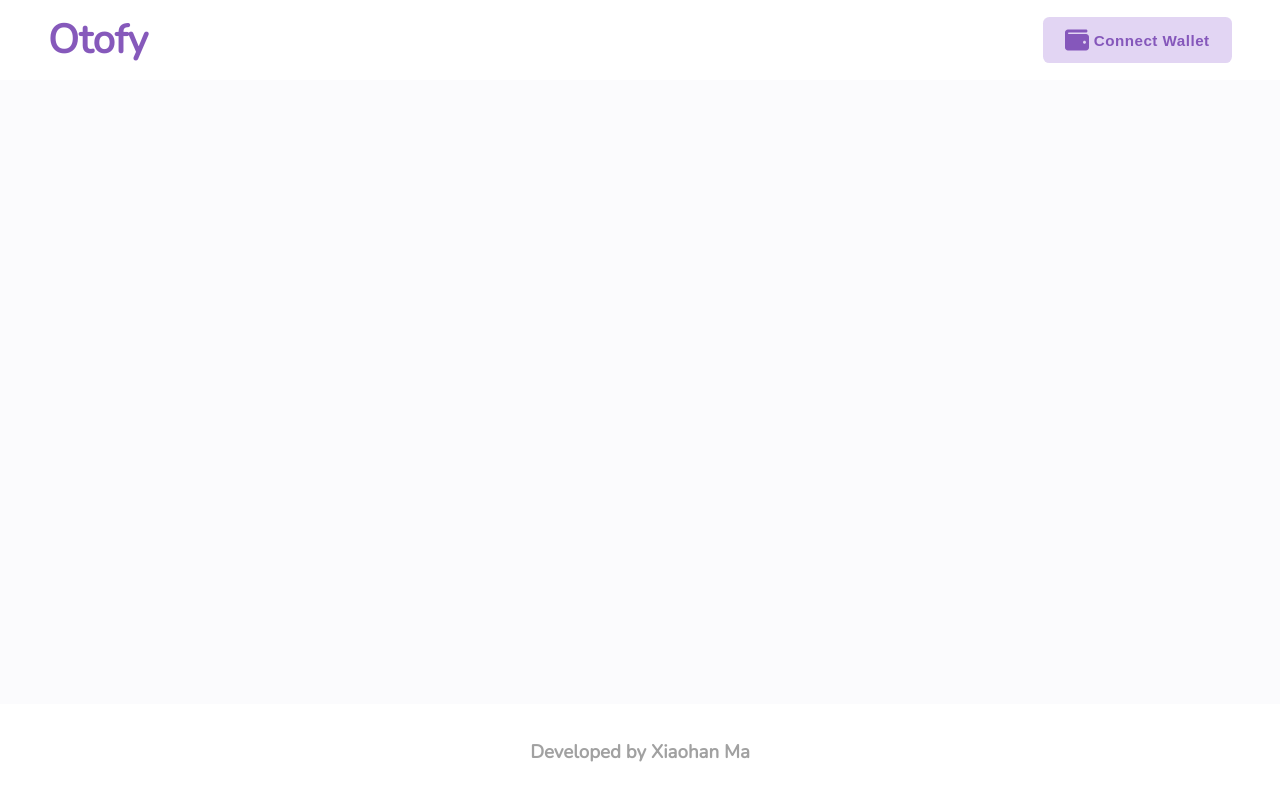
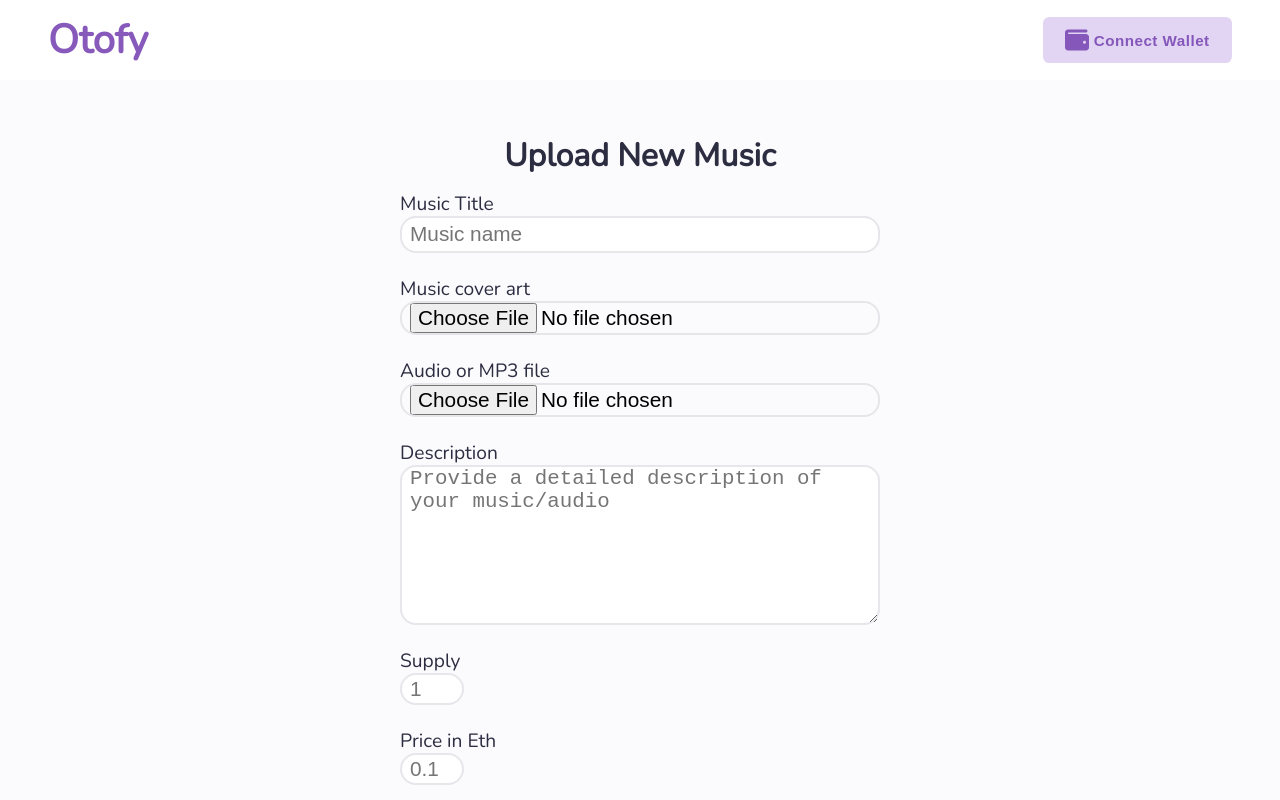
Before and after one commit to xiaohan-ma/music-dapp, a React (Create React App) app: page /upload in a window 1280 px wide. Shown: the top 800 px of the page. Built offline with nearby package versions, Linux system fonts and the light colour scheme.

Commit message:
Upload page added form

```diff
--- a/package.json
+++ b/package.json
@@ -57,6 +57,5 @@
   "license": "ISC",
   "bugs": {
     "url": "https://github.com/xiaohan-ma/music-dapp/issues"
-  },
-  "homepage": "https://github.com/xiaohan-ma/music-dapp#readme"
+  }
 }
--- a/public/index.html
+++ b/public/index.html
@@ -12,20 +12,6 @@
       href="https://fonts.googleapis.com/css2?family=Nunito:wght@300;400&display=swap"
       rel="stylesheet"
     />
-    <!--
-      manifest.json provides metadata used when your web app is installed on a
-      user's mobile device or desktop. See https://developers.google.com/web/fundamentals/web-app-manifest/
-    -->
-    <link rel="manifest" href="%PUBLIC_URL%/manifest.json" />
-    <!--
-      Notice the use of %PUBLIC_URL% in the tags above.
-      It will be replaced with the URL of the `public` folder during the build.
-      Only files inside the `public` folder can be referenced from the HTML.
-
-      Unlike "/favicon.ico" or "favicon.ico", "%PUBLIC_URL%/favicon.ico" will
-      work correctly both with client-side routing and a non-root public URL.
-      Learn how to configure a non-root public URL by running `npm run build`.
-    -->
     <title>Otofy</title>
   </head>
   <body>
--- a/src/App.js
+++ b/src/App.js
@@ -3,6 +3,7 @@ import Home from "./pages/Home";
 import Nav from "./components/Nav";
 import Footer from "./components/Footer";
 import ProfilePage from "./pages/ProfilePage";
+import UploadPage from "./pages/UploadPage";
 import Protected from "./utils/protected";
 import { Routes, Route } from "react-router-dom";
 import { useState } from "react";
@@ -36,6 +37,7 @@ function App() {
             </Protected>
           }
         />
+        <Route path="/upload" element={<UploadPage />} />
         <Route path="*" element={() => "404 Page Not Found"} />
       </Routes>
       <Footer />
--- a/src/pages/UploadPage.js
+++ b/src/pages/UploadPage.js
@@ -1,8 +1,61 @@
+import "../styles/UploadPage.css";
+
 const UploadPage = () => {
   return (
     <div className="container">
       <div className="uploadSection">
-        <div className="uploadImage"></div>
+        <h1>Upload New Music</h1>
+        <form className="uploadForm">
+          <div className="name-sec">
+            <label for="name">Music Title</label>
+            <input
+              type="text"
+              name="name"
+              id="name"
+              placeholder="Music name"
+              required
+            />
+          </div>
+          <div className="media-cover-sec">
+            <label for="mediaCover">Music cover art</label>
+            <input type="file" name="mediaCover" id="mediaCover" required />
+          </div>
+          <div className="media-file-sec">
+            <label for="media">Audio or MP3 file</label>
+            <input type="file" name="media" id="media" required />
+          </div>
+          <div className="media-desc-sec">
+            <label for="desc">Description</label>
+            <textarea
+              name="desc"
+              id="desc"
+              placeholder="Provide a detailed description of your music/audio"
+            ></textarea>
+          </div>
+          <div className="media-quantity-sec">
+            <label for="quantity">Supply</label>
+            <input
+              type="number"
+              name="quantity"
+              id="quantity"
+              min="1"
+              placeholder="1"
+              required
+            />
+          </div>
+          <div className="media-price-sec">
+            <label for="price">Price in Eth</label>
+            <input
+              type="number"
+              name="price"
+              id="price"
+              placeholder="0.1"
+              step="any"
+              required
+            />
+          </div>
+          <button className="create-btn">Create</button>
+        </form>
       </div>
     </div>
   );
--- a/src/styles/Nav.css
+++ b/src/styles/Nav.css
@@ -25,6 +25,6 @@ nav h3 {
 
 @media screen and (max-width: 768px) {
   nav {
-    padding: 0rem 2rem;
+    padding: 0rem 0.3rem;
   }
 }
--- a/src/styles/ProfilePage.css
+++ b/src/styles/ProfilePage.css
@@ -81,7 +81,6 @@
 .profileCollection {
   display: flex;
   flex-direction: column;
-
   text-align: left;
 }
 
--- /dev/null
+++ b/src/styles/UploadPage.css
@@ -0,0 +1,57 @@
+/** Upload Section Container **/
+.uploadSection {
+  display: flex;
+  justify-content: center;
+  flex-direction: column;
+  max-width: 100%;
+}
+
+/** General styles **/
+.uploadForm div {
+  display: flex;
+  flex-direction: column;
+  text-align: left;
+  margin-top: 1.5rem;
+}
+
+.uploadForm label {
+  font-size: 1.2rem;
+  color: #2d2d42;
+}
+
+form {
+  display: flex;
+  flex-direction: column;
+  justify-content: center;
+}
+
+input,
+textarea {
+  border-radius: 1rem;
+  border: 2px solid rgba(224, 224, 230, 0.801);
+  padding-left: 0.5rem;
+  font-size: 1.3rem;
+  max-width: 100%;
+}
+
+/** Form input styles **/
+#name {
+  width: 30rem;
+  height: 2.3rem;
+}
+#desc {
+  width: 30rem;
+  height: 10rem;
+}
+#quantity {
+  width: 4rem;
+  height: 2rem;
+}
+#price {
+  width: 4rem;
+  height: 2rem;
+}
+
+.create-btn {
+  margin-top: 1rem;
+}
```
Also changed, not shown: 1 other file (tests, documents, lock files or other folders).
